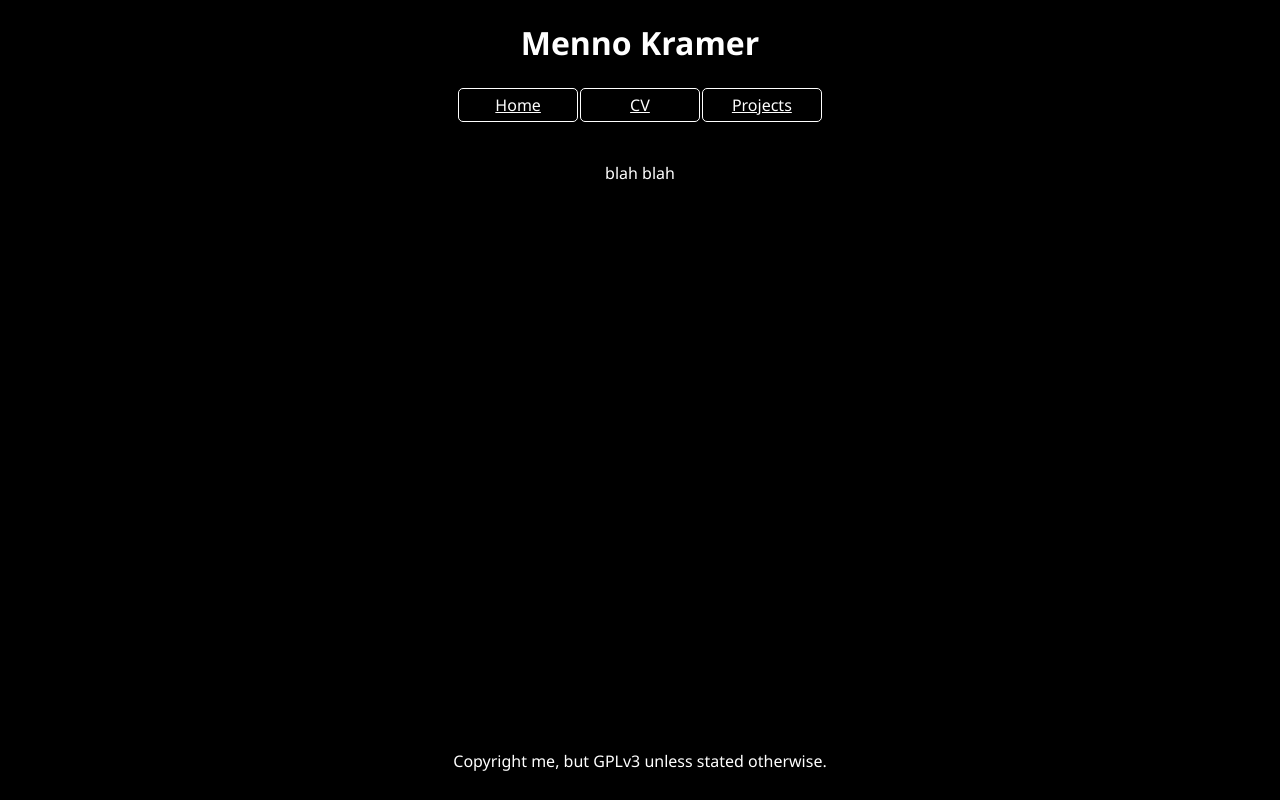
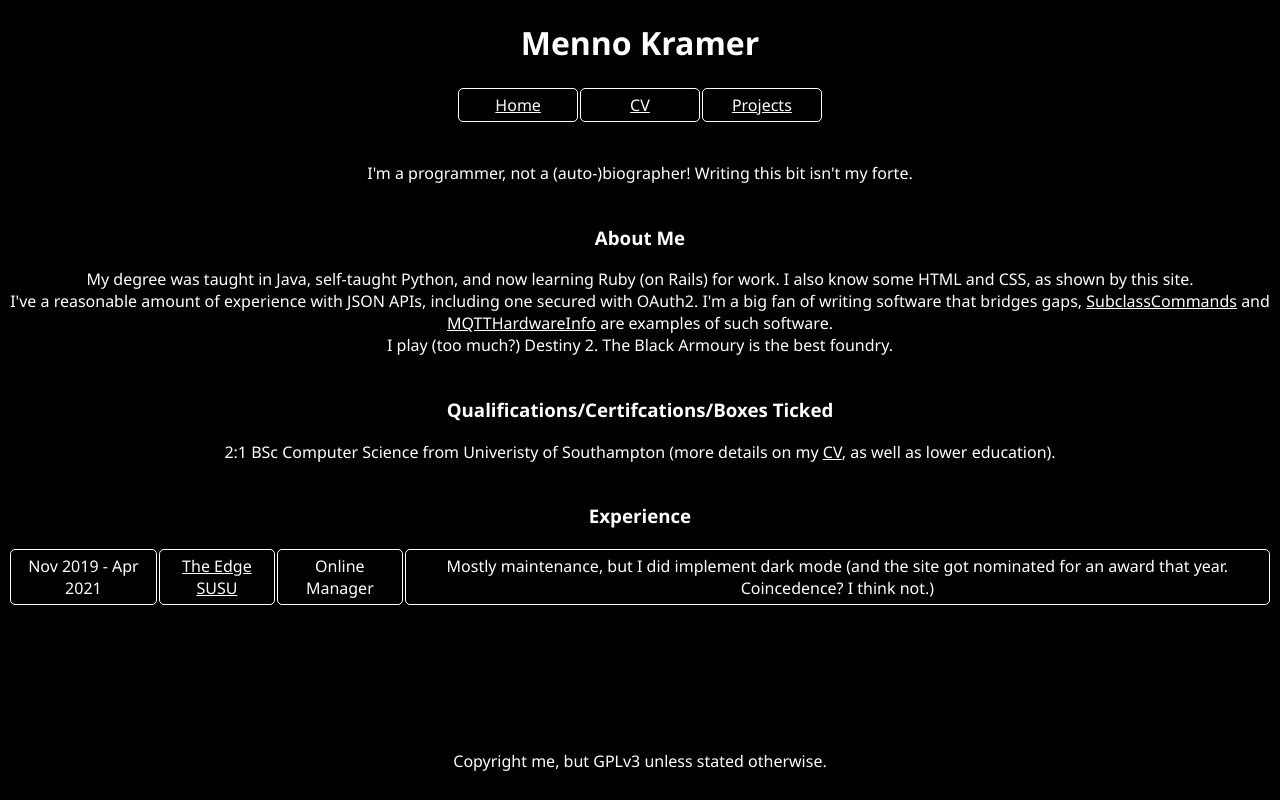
Before and after one commit to mennockramer/mennockramer.github.io, a plain HTML site: page index.html in a window 1280 px wide. Drawn offline with Linux system fonts and the light colour scheme.

Commit message:
Actually putting something on the index page

```diff
--- a/index.html
+++ b/index.html
@@ -14,7 +14,29 @@
 </nav>
 
 <body>
-    <p>blah blah</p>
+    <p>I'm a programmer, not a (auto-)biographer! Writing this bit isn't my forte.<br>
+        <br>
+        <h3>About Me</h3>
+        My degree was taught in Java, self-taught Python, and now learning Ruby (on Rails) for work. I also know some HTML and CSS, as shown by this site.<br>
+        I've a reasonable amount of experience with JSON APIs, including one secured with OAuth2.
+        I'm a big fan of writing software that bridges gaps, <a href="https://github.com/mennockramer/SubclassCommands">SubclassCommands</a> and <a href="https://github.com/mennockramer/MQTTHardwareInfo">MQTTHardwareInfo</a> are examples of such software.<br>
+        I play (too much?) Destiny 2. The Black Armoury is the best foundry.<br>
+        <br>
+        <h3>Qualifications/Certifcations/Boxes Ticked</h3>
+        2:1 BSc Computer Science from Univeristy of Southampton (more details on my <a href="CV Menno Kramer.pdf">CV</a>, as well as lower education).<br>
+        <br>
+        <h3>Experience</h3>
+        <table>
+            <tr>
+                <td>Nov 2019 - Apr 2021</td>
+                <td><a href="https://www.theedgesusu.co.uk">The Edge SUSU</a></td>
+                <td>Online Manager</td>
+                <td>Mostly maintenance, but I did implement dark mode (and the site got nominated for an award that year. Coincedence? I think not.)</td>
+            </tr>
+        </table>
+        <br>
+
+    </p>
 
 </body>
 
```
Also changed, not shown: projects.html (+1 -1 lines).
